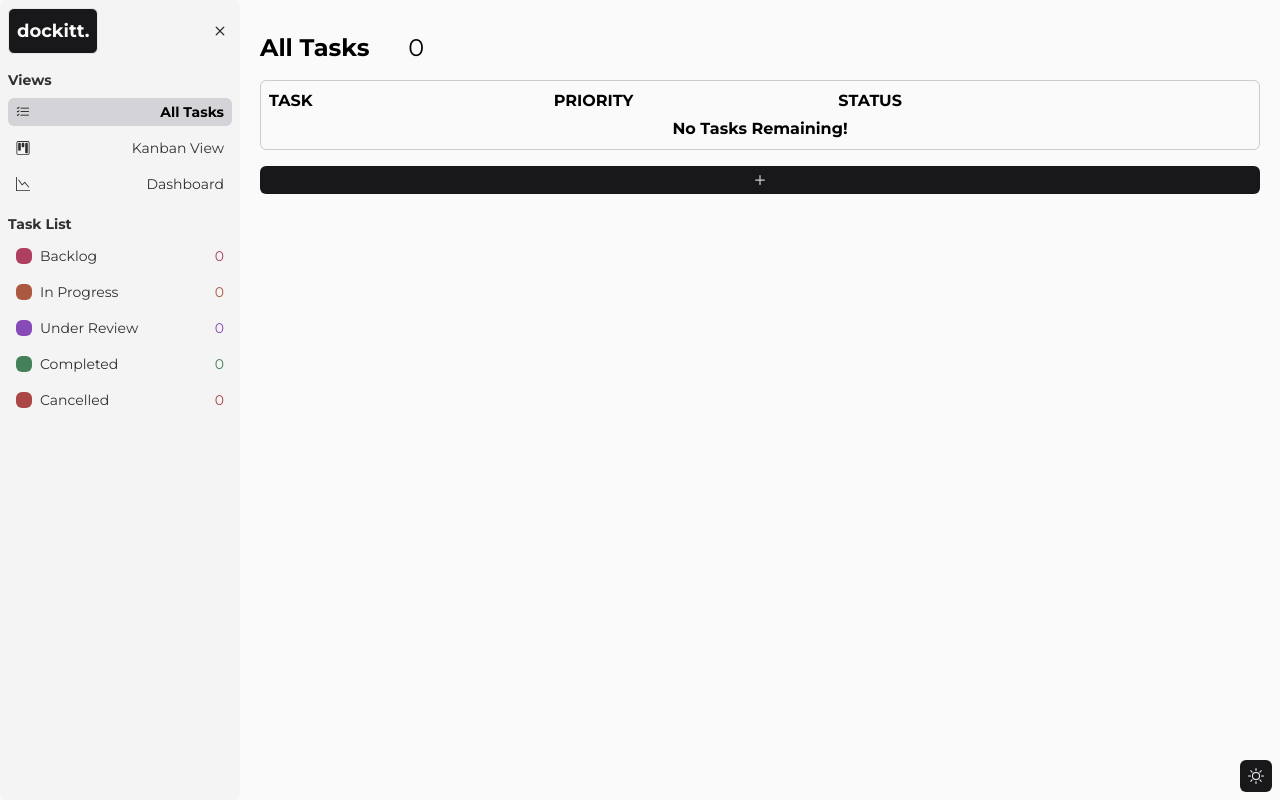
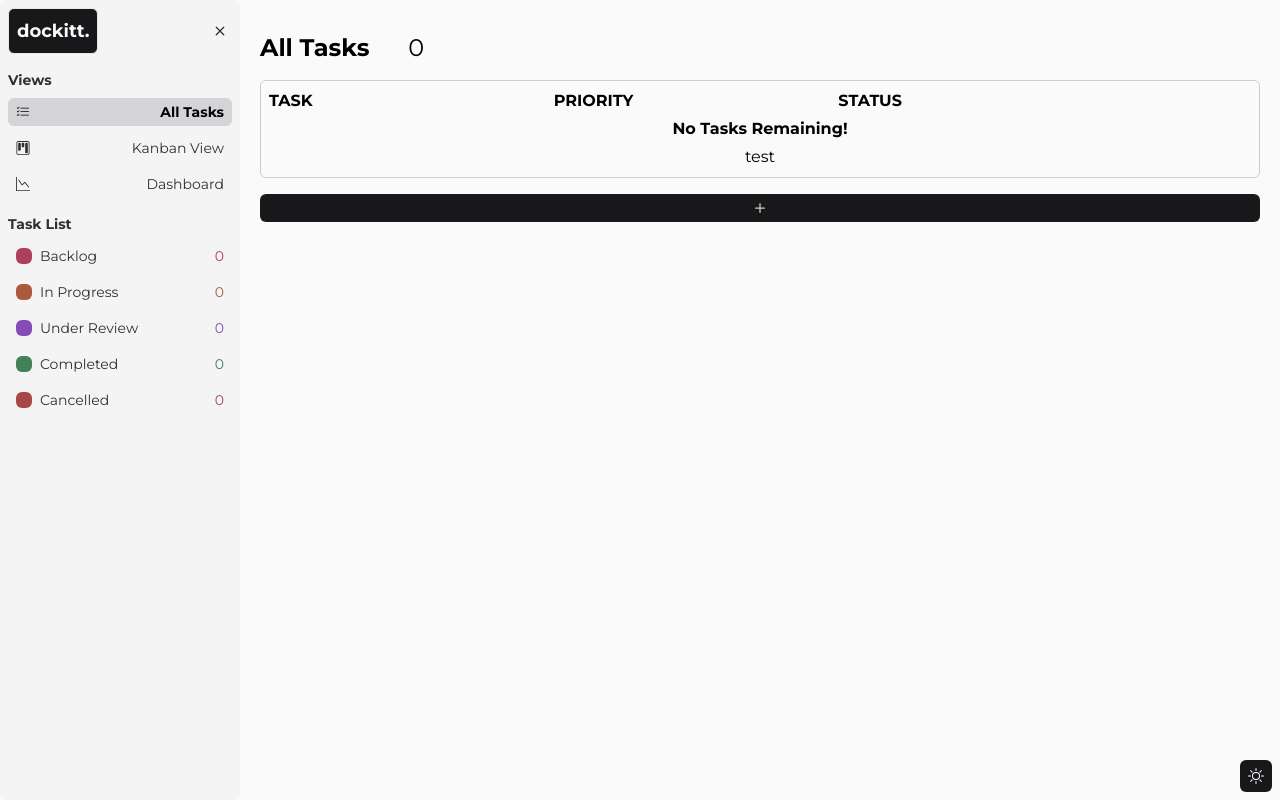
Before and after one commit to williamalowe/next-dockitt, a Next.js app: page / in a window 1280 px wide. Built offline with nearby package versions, Linux system fonts and the light colour scheme.

Commit message:
func: add addTestTasks task-context function

```diff
--- a/src/components/add-test-data-btn.tsx
+++ b/src/components/add-test-data-btn.tsx
@@ -1,14 +1,13 @@
 "use client"
 
 import { useTask } from "@/context/task-context";
-import { exampleTasks } from "@/lib/testData";
 
 export default function AddTestDataBtn() {
-  const { addTask } = useTask();
+  const { addTestTasks } = useTask();
 
   return (
-    <button>
-
+    <button onClick={addTestTasks}>
+      test
     </button>
   )
 }
--- a/src/components/task-list.tsx
+++ b/src/components/task-list.tsx
@@ -1,3 +1,4 @@
+import AddTestDataBtn from "./add-test-data-btn";
 import TaskUpdateButtons from "./task-update-btns";
 
 export default function TaskList({ tasks }: { tasks: any }) {
@@ -36,7 +37,10 @@ export default function TaskList({ tasks }: { tasks: any }) {
           </div>
         ))}
         {tasks.length === 0 && (
-          <p className="text-center font-bold">No Tasks Remaining!</p>
+          <>
+            <p className="text-center font-bold">No Tasks Remaining!</p>
+            <AddTestDataBtn />
+          </>
         )}
       </div>
       <div className="flex md:hidden flex-col border border-zinc-900/20 w-full rounded-md p-2 gap-y-1 dark:border-zinc-50/20">
@@ -69,7 +73,10 @@ export default function TaskList({ tasks }: { tasks: any }) {
           </div>
         ))}
         {tasks.length === 0 && (
-          <p className="text-center font-bold">No Tasks Remaining!</p>
+          <>
+            <p className="text-center font-bold">No Tasks Remaining!</p>
+            <AddTestDataBtn />
+          </>
         )}
       </div>
     </>
--- a/src/context/task-context.tsx
+++ b/src/context/task-context.tsx
@@ -1,4 +1,5 @@
 "use client";
+import { exampleTasks } from "@/lib/testData";
 import { createContext, useContext, useEffect, useState, useRef } from "react";
 
 type Task = {
@@ -19,6 +20,7 @@ type TaskContextType = {
   addTask: (task: Task) => void;
   deleteTask: (id: number) => void;
   updateStatus: (id: number, update: string) => void;
+  addTestTasks: () => void;
 };
 
 const TaskContext = createContext<TaskContextType | null>(null);
@@ -66,8 +68,13 @@ export default function TaskContextProvider({
     setTasks([...updatedList, updatedTask]);
   };
 
+  const addTestTasks = () => {
+    setTasks(exampleTasks);
+  }
+
+
   return (
-    <TaskContext.Provider value={{ tasks, addTask, deleteTask, updateStatus }}>
+    <TaskContext.Provider value={{ tasks, addTask, deleteTask, updateStatus, addTestTasks }}>
       {children}
     </TaskContext.Provider>
   );
--- a/src/lib/testData.ts
+++ b/src/lib/testData.ts
@@ -48,7 +48,7 @@ export const exampleTasks = [
     status: "cancelled",
   },
   {
-    id: "009",
+    id: "008",
     task: "Resolve sidebar sizing issue.",
     tag: "bug",
     description: "Sidebar incorrectly resizing on sm resolutions.",
```
